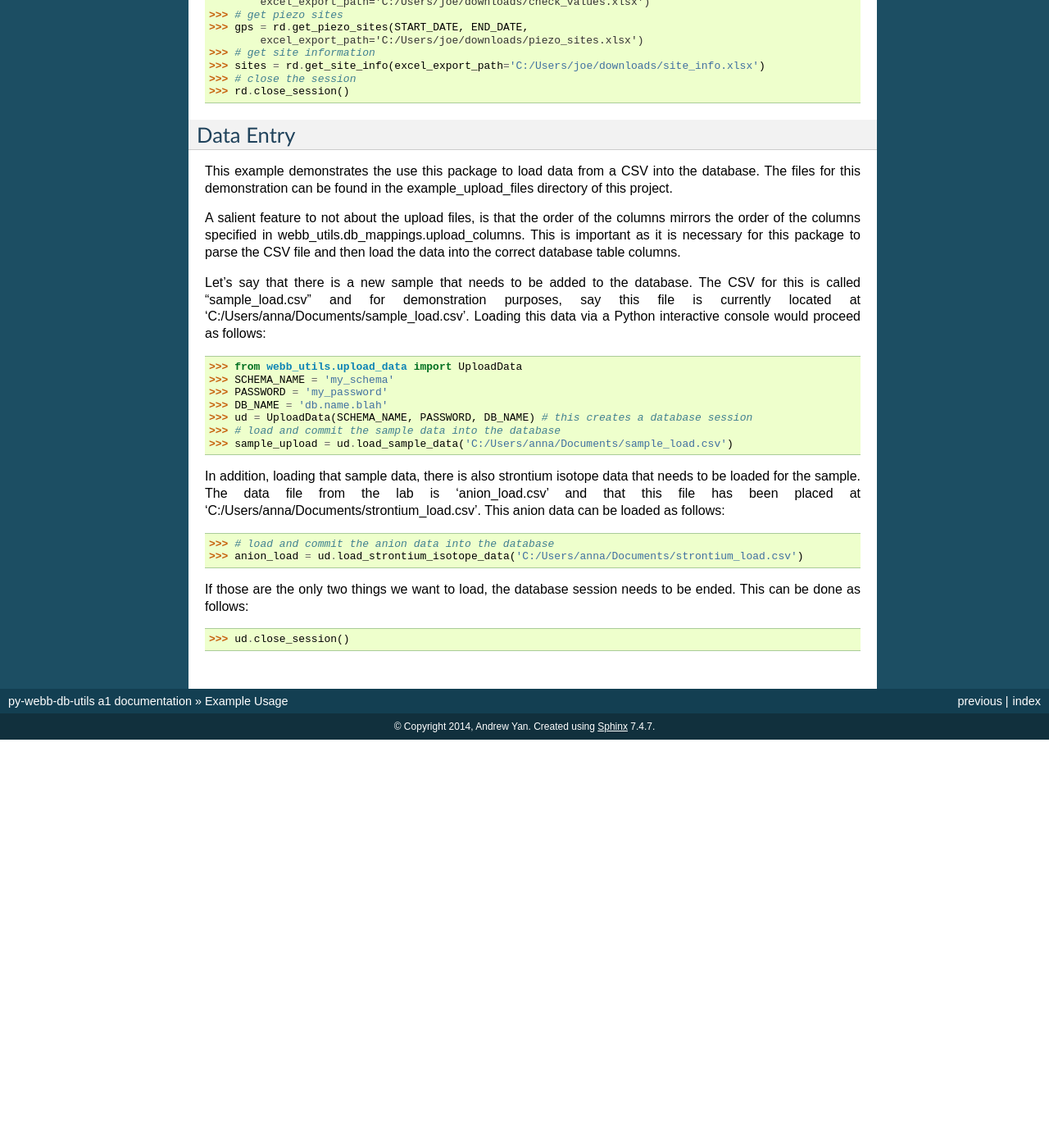
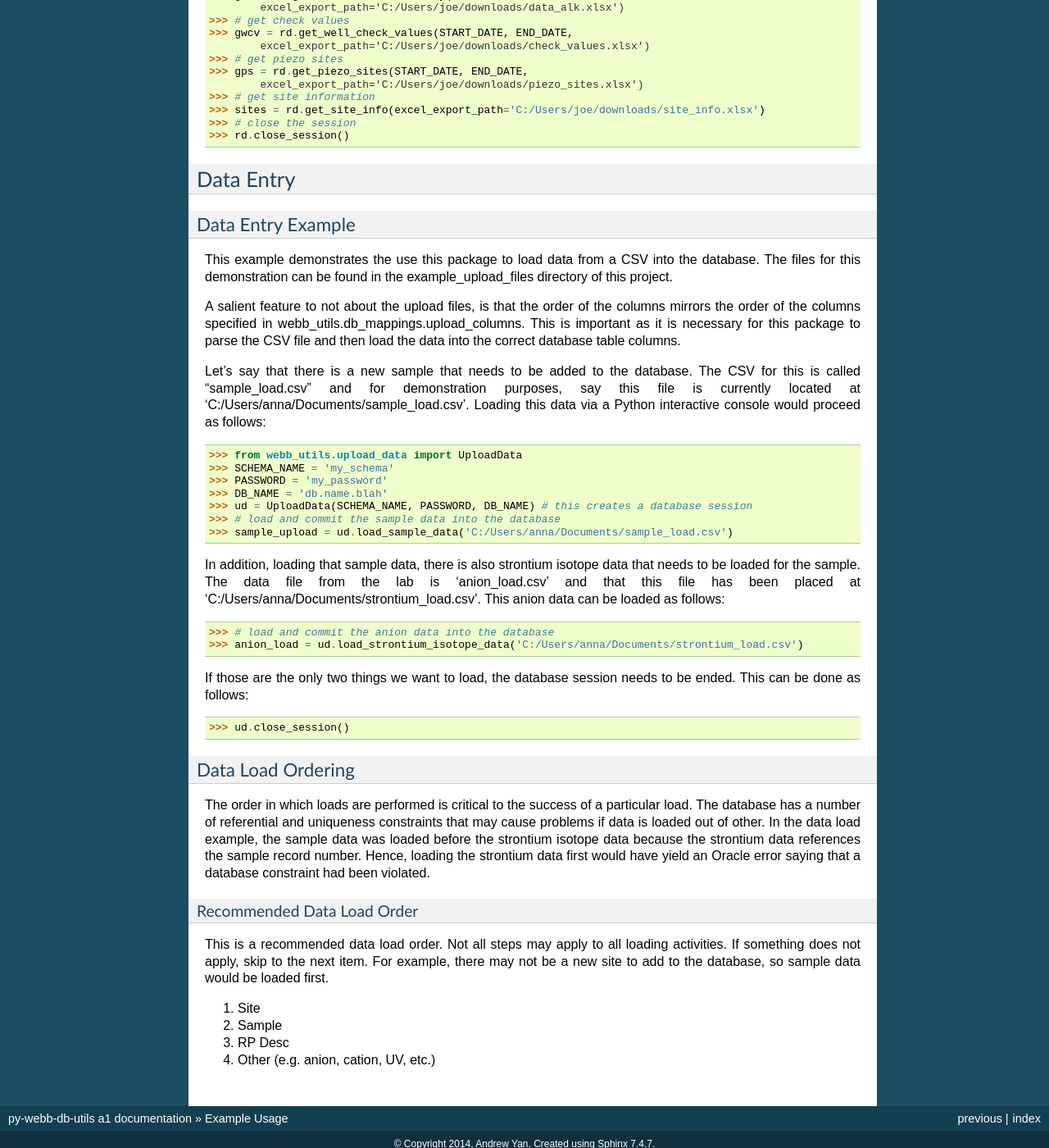
Before and after one commit to ayan-usgs/py-webb-db-utils, a Sphinx documentation site: the page built from source/example_usage.rst, in a window 1280 px wide and 1400 px high, scrolled down 587 px. Shown: the whole window at 82% size. Built offline with Sphinx 7.4.7, drawn with Linux system fonts in a browser that asks for light colours; before the commit the page ends 1489 px from its top, so only the background shows below that; some of the changed text lies outside the part shown.

Commit message:
updated documetation

```diff
--- a/source/example_usage.rst
+++ b/source/example_usage.rst
@@ -1,10 +1,14 @@
 Example Usage
 **********************************
-Illustration of using this package to retrieve data through
-a Python interactive console.
+Illustration of using this package to retrieve and upload data
+through a Python interactive console.
 
 Data Retrieval
 ==================================
+
+Data Retrieval Example
+----------------------------------
+
 This example is providing assuming that one is in the
 py-webb-db-utils has been installed as a package. These
 examples show MS Excel 2007 exports being placed at
@@ -41,6 +45,10 @@ C:/Users/joe/downloads/, but can be any appropriate directory.
 
 Data Entry
 ==================================
+
+Data Entry Example
+----------------------------------
+
 This example demonstrates the use this package to load
 data from a CSV into the database. The files for this demonstration
 can be found in the example_upload_files directory of this project.
@@ -79,3 +87,27 @@ the database session needs to be ended. This can be
 done as follows:
 
 >>> ud.close_session()
+
+Data Load Ordering
+----------------------------------
+
+The order in which loads are performed is critical to the success
+of a particular load. The database has a number of referential and
+uniqueness constraints that may cause problems if data is loaded
+out of other. In the data load example, the sample data was loaded before
+the strontium isotope data because the strontium data references the
+sample record number. Hence, loading the strontium data first would have
+yield an Oracle error saying that a database constraint had been violated.
+
+Recommended Data Load Order
+++++++++++++++++++++++++++++++++++
+
+This is a recommended data load order. Not all steps may apply to
+all loading activities. If something does not apply, skip to the
+next item. For example, there may not be a new site to add to the
+database, so sample data would be loaded first.
+
+1. Site
+2. Sample
+3. RP Desc
+4. Other (e.g. anion, cation, UV, etc.)
```
Also changed, not shown: source/modules.rst (+30 -4 lines), 2 other files.
